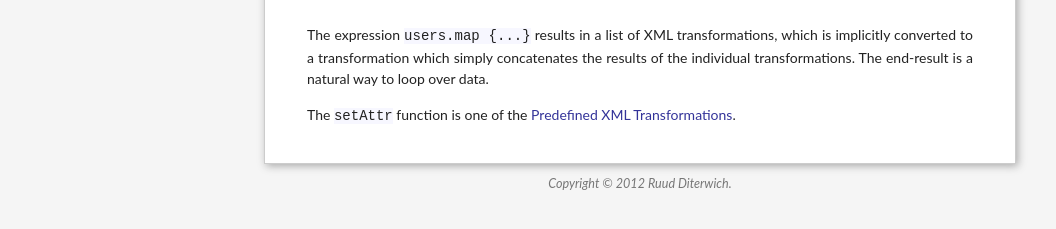
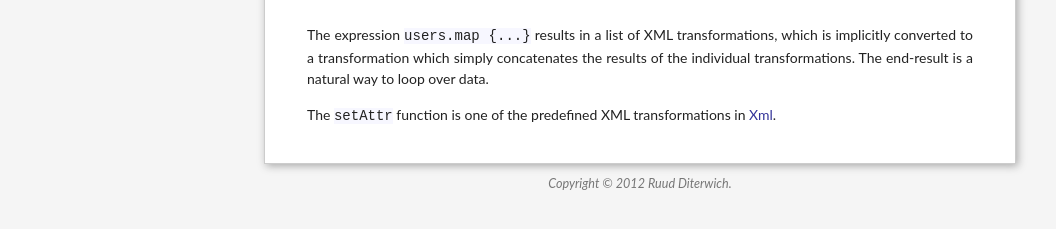
Before and after one commit to scalastuff/scalaleafs, a Jekyll site: the page built from serving-data.md, in a window 1280 px wide. Shown: the part 560-789 px from the top of the page, without its empty margins (0-1056 px from the left). Built offline with Jekyll 4.4.1, drawn with Linux system fonts in a browser that asks for light colours.

Commit message:
Updated serving-data.md

```diff
--- a/serving-data.md
+++ b/serving-data.md
@@ -36,4 +36,4 @@ class Sample2(users : List[User]) extends Template {
 The expression `users.map {...}` results in a list of XML transformations, which is
 implicitly converted to a transformation which simply concatenates the results of the individual transformations. The end-result is a natural way to loop over data.
 
-The `setAttr` function is one of the [Predefined XML Transformations](predefined-xml-transformations.html).
+The `setAttr` function is one of the predefined XML transformations in [Xml](http://scalaleafs.net/api/index.html#net.scalaleafs.Xml$).
```
